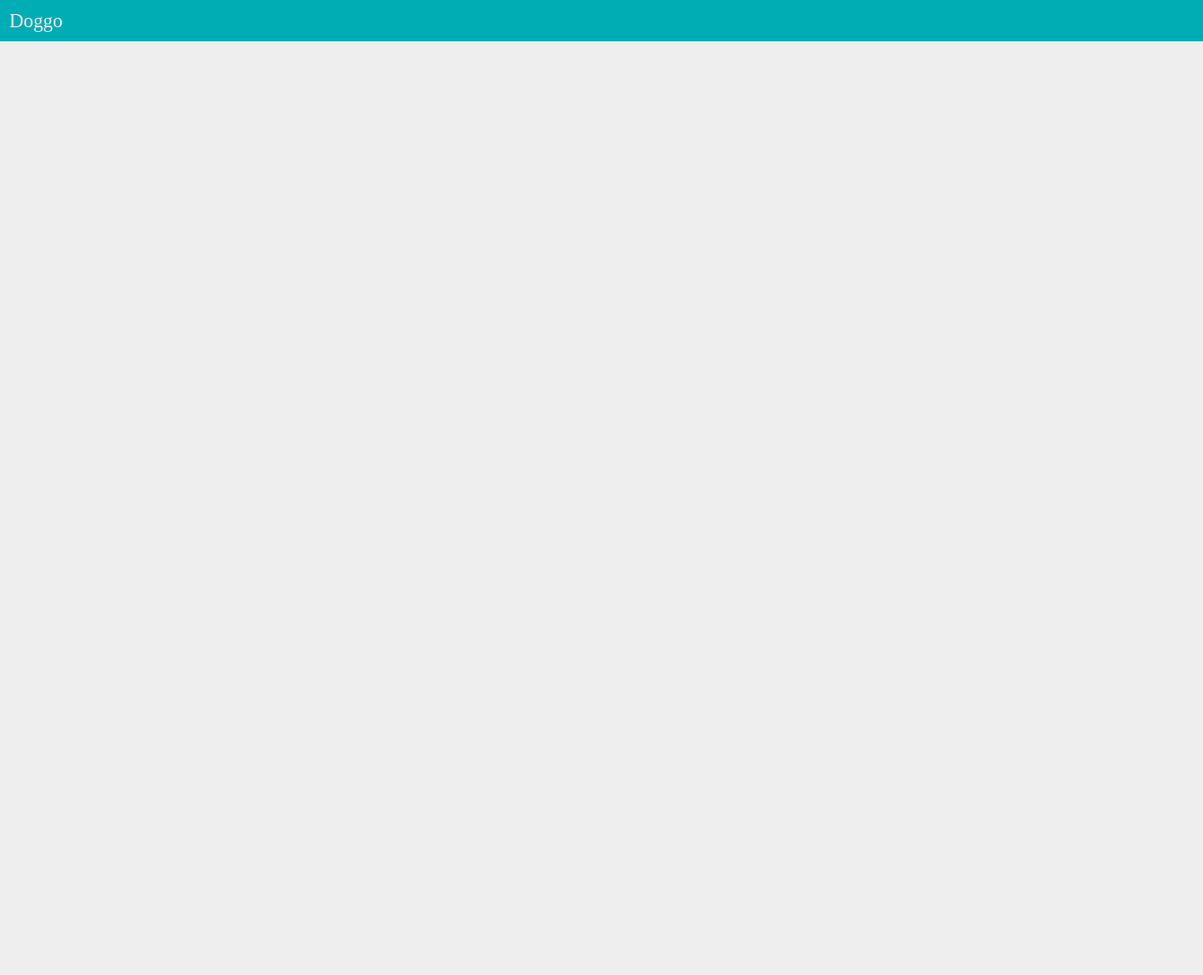
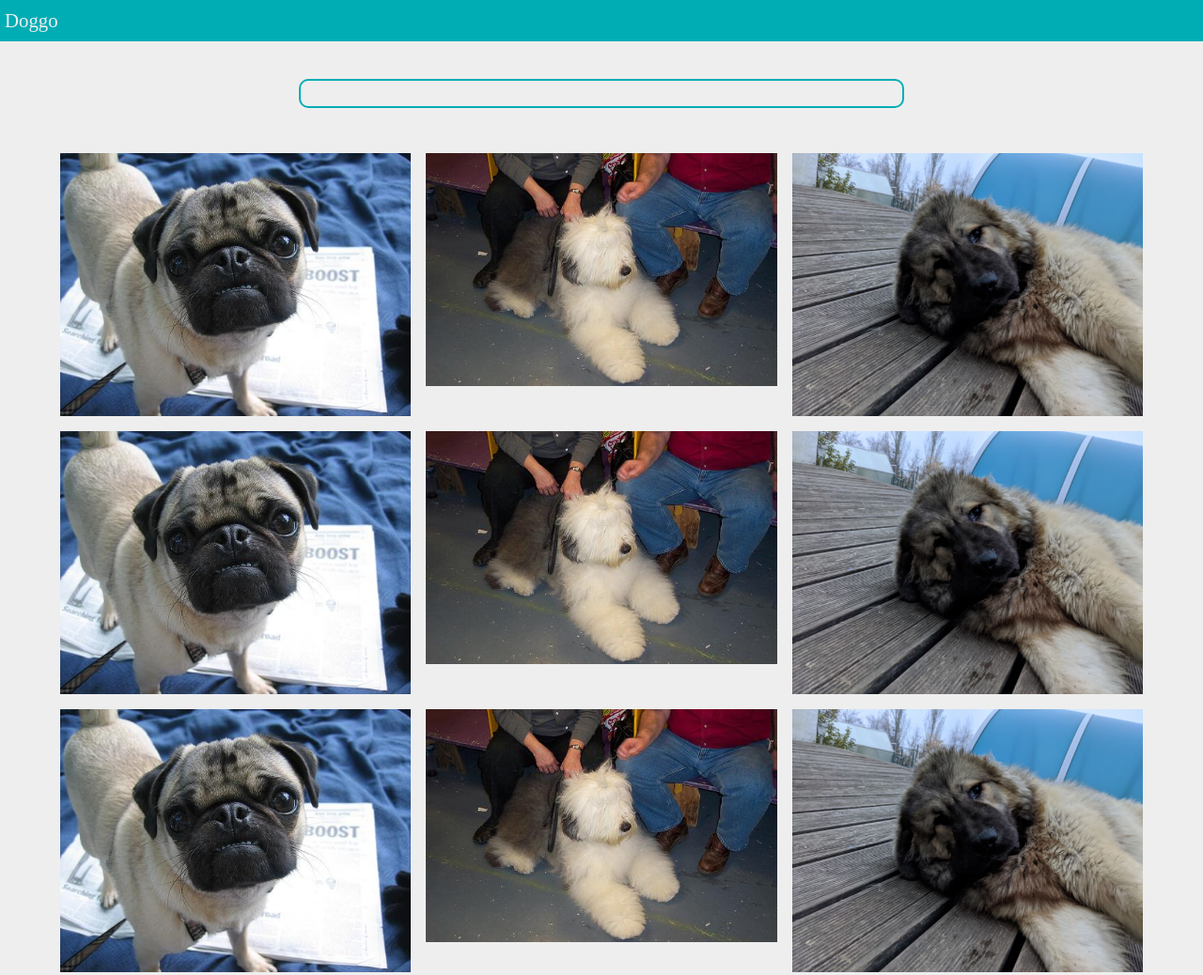
Before and after one commit to ajaythapliyal/doggo, a plain HTML site: page index.html in a window 1280 px wide. Shown: the top 1038 px of the page at 94% size. Before the commit the page ends 800 px from the top, so only its background shows below. Drawn offline with Linux system fonts and the light colour scheme.

Commit message:
static layout

```diff
--- a/index.html
+++ b/index.html
@@ -9,5 +9,26 @@
 </head>
 <body>
     <header>Doggo</header>
+    <input type="text">
+    <main>
+        <img src="./dog1.jpg">
+        <img src="./dog2.jpg">
+        <img src="./dog3.jpg">
+        <img src="./dog1.jpg">
+        <img src="./dog2.jpg">
+        <img src="./dog3.jpg">
+        <img src="./dog1.jpg">
+        <img src="./dog2.jpg">
+        <img src="./dog3.jpg">
+        <img src="./dog1.jpg">
+        <img src="./dog2.jpg">
+        <img src="./dog3.jpg">
+        <img src="./dog1.jpg">
+        <img src="./dog2.jpg">
+        <img src="./dog3.jpg">
+        <img src="./dog1.jpg">
+        <img src="./dog2.jpg">
+        <img src="./dog3.jpg">
+    </main>
 </body>
 </html>
--- a/main.css
+++ b/main.css
@@ -16,15 +16,45 @@ html, body{
 
 body{
     background-color: var(--white);
+    display: flex;
+    flex-direction: column;
+    align-items: center;
+}
+
+img {
+    max-inline-size: 100%;
+    block-size: auto;
+    object-fit: cover;
 }
 
 header{
     min-width: 100vw;
     background-color: var(--teal);
     color: var(--white);
-    /* height: 3em; */
     font-size: 1.3rem;
     padding-top: 10px;
     padding-bottom: 10px;
     padding-left: 10px;
 }
+
+main{
+    display: grid;
+    grid-template-columns: repeat(auto-fit, minmax(300px, 1fr));
+    gap: 1em;
+    margin-top: 3em;
+    width: 90%;
+}
+
+input{
+    margin-top: 3em;
+    width: 50%;
+    height: 2em;
+    border: 2px var(--teal) solid;
+    border-radius: 10px;
+    background-color: var(--white);
+
+}
+
+input:focus, input:active{
+    border-color: var(--teal);
+}
```
Also changed, not shown: dog1.jpg (added), dog2.jpg (added), dog3.jpg (added).
